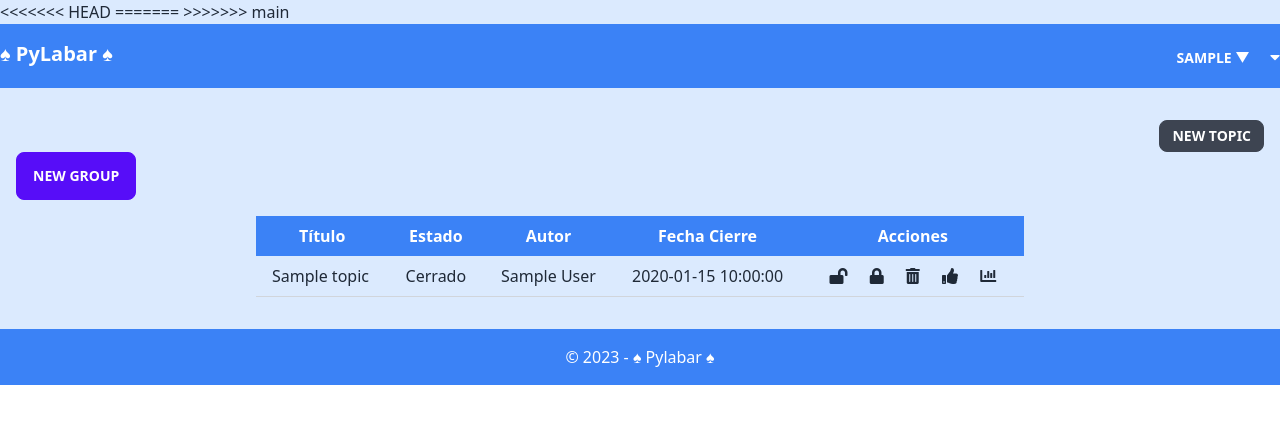
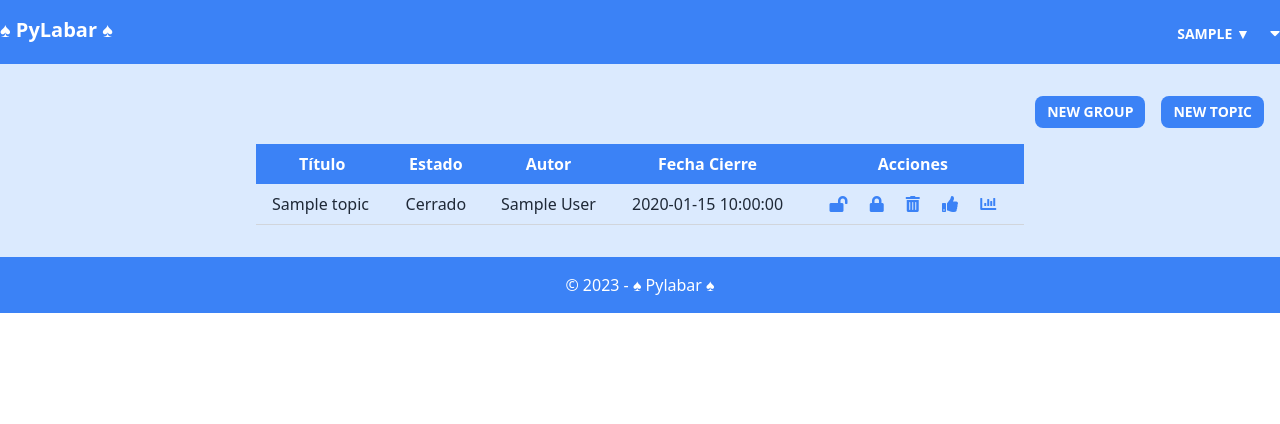
Before and after one commit to ThePhrontistery/py-labar, a Python web app: template templates/home.html in a window 1280 px wide. Shown: the top 424 px of the page. Run offline with Jinja, Linux system fonts and the light colour scheme; the template is opened without the code that fills it: most values are stand-ins (such as "Sample title", 1, 10 or a date in 2020); some libraries are stand-ins or nearby versions.

Commit message:
posicion botones

```diff
--- a/templates/base.html
+++ b/templates/base.html
@@ -7,16 +7,13 @@
     <title>♠ PyLabar</title>
     <script src="https://unpkg.com/htmx.org@1.9.8"></script>
     <script src="https://cdn.tailwindcss.com"></script>
-<<<<<<< HEAD
     <link
       href="https://fonts.googleapis.com/css2?family=Bebas+Neue&display=swap"
       rel="stylesheet"
     />
     <link rel="stylesheet" href="https://cdnjs.cloudflare.com/ajax/libs/font-awesome/5.15.3/css/all.min.css">
-=======
     <link href="https://cdn.jsdelivr.net/npm/daisyui@2.51.2/dist/full.css" rel="stylesheet" type="text/css"/>
     <link href="https://fonts.googleapis.com/css2?family=Bebas+Neue&display=swap" rel="stylesheet"/>
->>>>>>> main
     <style>
         .dropdown {
           position: relative;
@@ -98,17 +95,15 @@
     </div>
 </header>
 
-    <main class="container mx-auto px-4 py-8">
-      <nav class="flex items-center gap-4">
-        <a href="/newtopic" class="btn btn-sm ml-auto bg-blue-500 text-white border-0">New Topic</a>
-      </nav>
-      <nav class="flex items-center gap-4">
-        <a href="/groups/create" class="btn btn-primary">New Group</a>
-      </nav>
+<main class="container mx-auto px-4 py-8">
+  <nav class="flex items-right gap-4">
+    <a href="/groups/create" class="btn btn-sm bg-blue-500 text-white border-0 ml-auto">New Group</a>
+    <a href="/newtopic" class="btn btn-sm bg-blue-500 text-white border-0">New Topic</a>
+  </nav>
 
-    <div class="mx-auto max-w-screen-md">
-        <div class="w-full mx-auto">{% block content %}{% endblock %}</div>
-    </div>
+  <div class="mx-auto max-w-screen-md">
+      <div class="w-full mx-auto">{% block content %}{% endblock %}</div>
+  </div>
 </main>
 
 <footer class="bg-blue-500 text-white py-4 mt-auto">
```
